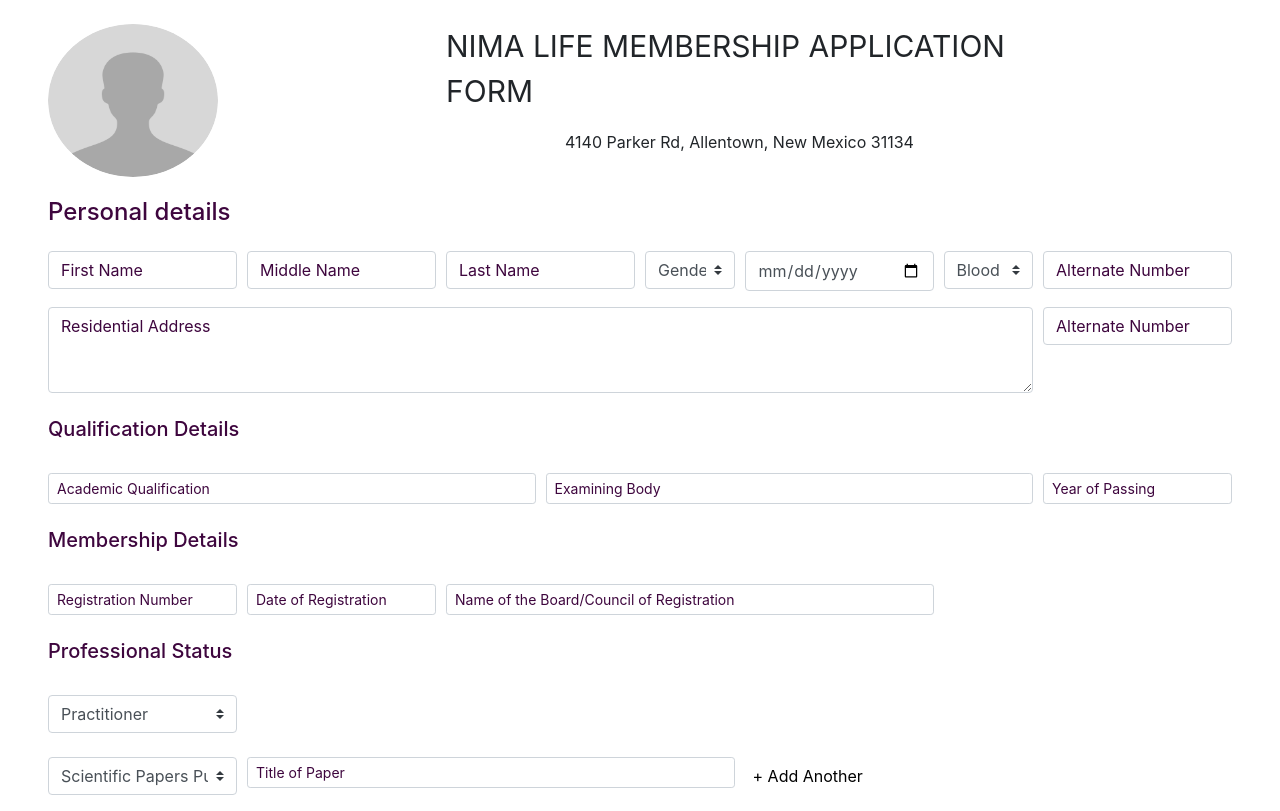
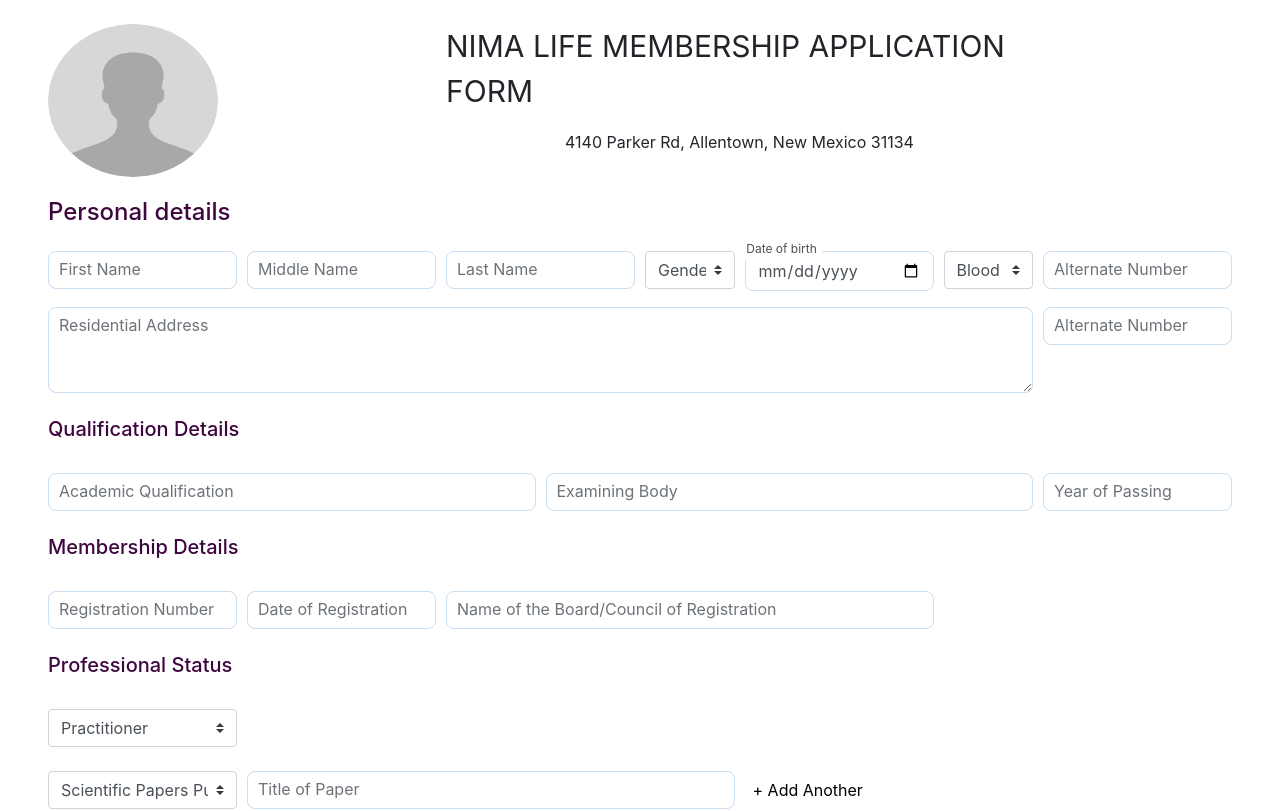
Before and after one commit to ritika020/LifeMembershipForm, a React (Create React App) app: page / in a window 1280 px wide. Shown: the top 811 px of the page. Built offline with nearby package versions, Linux system fonts and the light colour scheme.

Commit message:
first commit

```diff
--- a/src/LifeMembershipForm/LifeMembershipForm.css
+++ b/src/LifeMembershipForm/LifeMembershipForm.css
@@ -1,3 +1,46 @@
+.form-control{
+  display: block;
+  width: 100%;
+  padding: .375rem .75rem;
+  font-size: 1rem;
+  line-height: 1.5;
+  color: #495057;
+  background-color: #fff;
+  background-clip: padding-box;
+  border: 1px solid #CADEEF;
+  border-radius: .50rem;
+  transition: border-color .15s ease-in-out, box-shadow .15s ease-in-out;
+}
+span{
+  padding: .375rem 1rem;
+  pointer-events: none;
+  position: absolute;
+  top:0;
+  left:0;
+  line-height: 1.5;
+  font-size: 1rem;
+  color: #495057;
+  transition: 0.2s;
+  transition-timing-function: ease;
+  transition-timing-function: cubic-bezier(0.25,0.1,0.25,1);
+  opacity:0.8;
+}
+input:focus + span, input:not(:placeholder-shown)+ span{
+  opacity:1;
+  transform: scale(0.75) translateY(-80%) translateX(-18px);
+  background-color: white;
+  color: #495057;
+  padding: .175rem 0.5rem;
+}
+textarea:focus + span, textarea:not(:placeholder-shown) + span {
+  opacity:1;
+  transform: scale(0.8) translateY(-80%) translateX(-1px);
+  background-color: white;
+  color: #495057;
+  padding: .175rem 0.5rem;
+}
+
+
 .Forms_avatar {
   vertical-align: middle;
   width: 90%;
--- a/src/LifeMembershipForm/LifeMembershipForm.js
+++ b/src/LifeMembershipForm/LifeMembershipForm.js
@@ -33,12 +33,54 @@ class LifeMemberShipForm extends React.Component {
   }
   handleChange(e) {
     this.setState({ [e.target.name]: e.target.value });
+
+
     console.log(this.state);
   }
   handleSubmit(e) {
     e.preventDefault();
+    const { altNum }= this.state.altNum;
+    if(altNum=="")
+    {
+      document.getElementById("messages").innerHTML="**PLEASE FILL MOBILE NO.";
+      return false;
+    }
+    if(isNaN(altNum))
+    {
+      document.getElementById("messages").innerHTML="**ENTER NUMERIC VALUES ONLY";
+      return false;
+    }
+    if(altNum.length<10)
+    {
+      document.getElementById("messages").innerHTML="**MOBILE NO. MUST HABE 10 DIGITS ONLY";
+      return false;
+    }
+
+    if(altNum.length>10)
+    {
+      document.getElementById("messages").innerHTML="**MOBILE NO. MUST HAVE 10 DIGITS ONLY";
+      return false;
+    }
 
 
+    const { firstName }= this.state.firstName;
+    const { middleName }= this.state.middleName;
+    const { lastName }= this.state.lastName;
+    if(!isNaN(firstName))
+    {
+      document.getElementById("messages").innerHTML="**ENTER CHARACTER VALUES ONLY";
+      return false;
+    }
+    if(!isNaN(middleName))
+    {
+      document.getElementById("messages").innerHTML="**ENTER CHARACTER VALUES ONLY";
+      return false;
+    }
+    if(!isNaN(lastName))
+    {
+      document.getElementById("messages").innerHTML="**ENTER CHARACTER VALUES ONLY";
+      return false;
+    }
     console.log(this.state);
   }
   render() {
@@ -68,9 +110,11 @@ class LifeMemberShipForm extends React.Component {
               onChange={this.handleChange}
                 class="form-control"
                 type="text"
-                placeholder="First Name"
+                placeholder=" "
+
                 required
               ></input>
+              <span>First Name</span>
             </div>
             <div class="col-sm-2">
               <input
@@ -78,9 +122,10 @@ class LifeMemberShipForm extends React.Component {
               onChange={this.handleChange}
                 class="form-control"
                 type="text"
-                placeholder="Middle Name"
+                placeholder=" "
                 required
               ></input>
+              <span>Middle Name</span>
             </div>
             <div class="col-sm-2">
               <input
@@ -88,9 +133,10 @@ class LifeMemberShipForm extends React.Component {
               onChange={this.handleChange}
                 class="form-control"
                 type="text"
-                placeholder="Last Name"
+                placeholder=" "
                 required
               ></input>
+              <span>Last Name</span>
             </div>
             <div class="col-sm-1">
               <select class="custom-select " id="inlineFormCustomSelectPref" name="gender"   onChange={this.handleChange}>
@@ -105,6 +151,7 @@ class LifeMemberShipForm extends React.Component {
             </div>
             <div className="col-sm-2">
               <input type="date" name="dob"   onChange={this.handleChange} className="form-control" placeholder=" " />
+              <span>Date of birth</span>
             </div>
             <div className="col-sm-1">
               <select className="custom-select " id="inlineFormCustomSelectPref" name="bloodGroup"   onChange={this.handleChange}>
@@ -126,12 +173,15 @@ class LifeMemberShipForm extends React.Component {
                 name="altNum"
                 onChange={this.handleChange}
                 class="form-control"
-                type="number"
-                placeholder="Alternate Number"
+                type="text"
+                id="mobilenum"
+                placeholder=" "
                 min="0"
                 pattern="\d{10}"
                 required
               ></input>
+              <span>Alternate Number</span>
+              <span id="messages"></span>
             </div>
           </div>
           <div class="form-row">
@@ -141,10 +191,11 @@ class LifeMemberShipForm extends React.Component {
                 name="resAdd"
                 onChange={this.handleChange}
                 id="exampleFormControlTextarea1"
-                placeholder="Residential Address"
+                placeholder=" "
                 rows="3"
                 required
               ></textarea>
+               <span>Residential Address</span>
             </div>
             <div className="col-sm-2">
               <input
@@ -152,9 +203,10 @@ class LifeMemberShipForm extends React.Component {
                 type="number"
                 min="0"
                 pattern="\d{10}"
-                placeholder="Alternate Number"
+                placeholder=" "
                 required
               ></input>
+                 <span>Alternate Number</span>
             </div>
           </div>
 
@@ -168,29 +220,32 @@ class LifeMemberShipForm extends React.Component {
                 name="acadQual"
                 onChange={this.handleChange}
                 class="form-control form-control-sm"
-                placeholder="Academic Qualification"
+                placeholder=" "
                 required
               ></input>
+                 <span>Academic Qualification</span>
             </div>
             <div class="col-sm-5">
               <input
                 type="text"
                 name="examBody"
                 class="form-control form-control-sm"
-                placeholder="Examining Body"
+                placeholder=" "
                 onChange={this.handleChange}
                 required
               ></input>
+                 <span>Examining Body</span>
             </div>
             <div class="col-sm-2">
               <input
                 type="text"
                 name="yearPass"
                 class="form-control form-control-sm"
-                placeholder="Year of Passing"
+                placeholder=" "
                 onChange={this.handleChange}
                 required
               ></input>
+                <span>Year of Passing</span>
             </div>
           </div>
 
@@ -203,32 +258,36 @@ class LifeMemberShipForm extends React.Component {
                 type="text"
                 name="regNum"
                 class="form-control form-control-sm"
-                placeholder="Registration Number"
+                placeholder=" "
                 onChange={this.handleChange}
                 required
               ></input>
+              <span>Registration Number</span>
             </div>
             <div class="col-sm-2">
               <input
                 type="text"
                 name="dateReg"
                 class="form-control form-control-sm"
-                placeholder="Date of Registration"
+                placeholder=" "
                 onChange={this.handleChange}
                 required
               ></input>
+              <span>Date of Registration</span>
             </div>
             <div class="col-sm-5">
               <input
                 type="text"
                 name="nameofBoard"
                 class="form-control form-control-sm"
-                placeholder="Name of the Board/Council of Registration"
+                placeholder=" "
                 onChange={this.handleChange}
                 required
               >
+
                 {/* </input> */}
               </input>
+              <span>Name of the Board/Council of Registration</span>
             </div>
             <br />
           </div>
@@ -244,6 +303,7 @@ class LifeMemberShipForm extends React.Component {
                 <option value="a">A</option>
                 <option value="b">B</option>
               </select>
+
             </div>
 
                      </div>
@@ -265,10 +325,11 @@ class LifeMemberShipForm extends React.Component {
                 type="text"
                 name="titleofPaper"
                 class="form-control form-control-sm"
-                placeholder="Title of Paper"
+                placeholder=" "
                 onChange={this.handleChange}
                 required
               ></input>
+              <span>Title of Paper</span>
             </div>
             <button
               type="button"
@@ -303,12 +364,13 @@ class LifeMemberShipForm extends React.Component {
               <textarea
                 class="form-control"
                 name="reasonDiscontinue"
-                placeholder="Reason for Discontinue"
+                placeholder=" "
                 onChange={this.handleChange}
                 rows="2"
                 id="comment"
                 required
               ></textarea>
+              <span>Reason for Discontinue</span>
             </div>
           </div>
 
```
